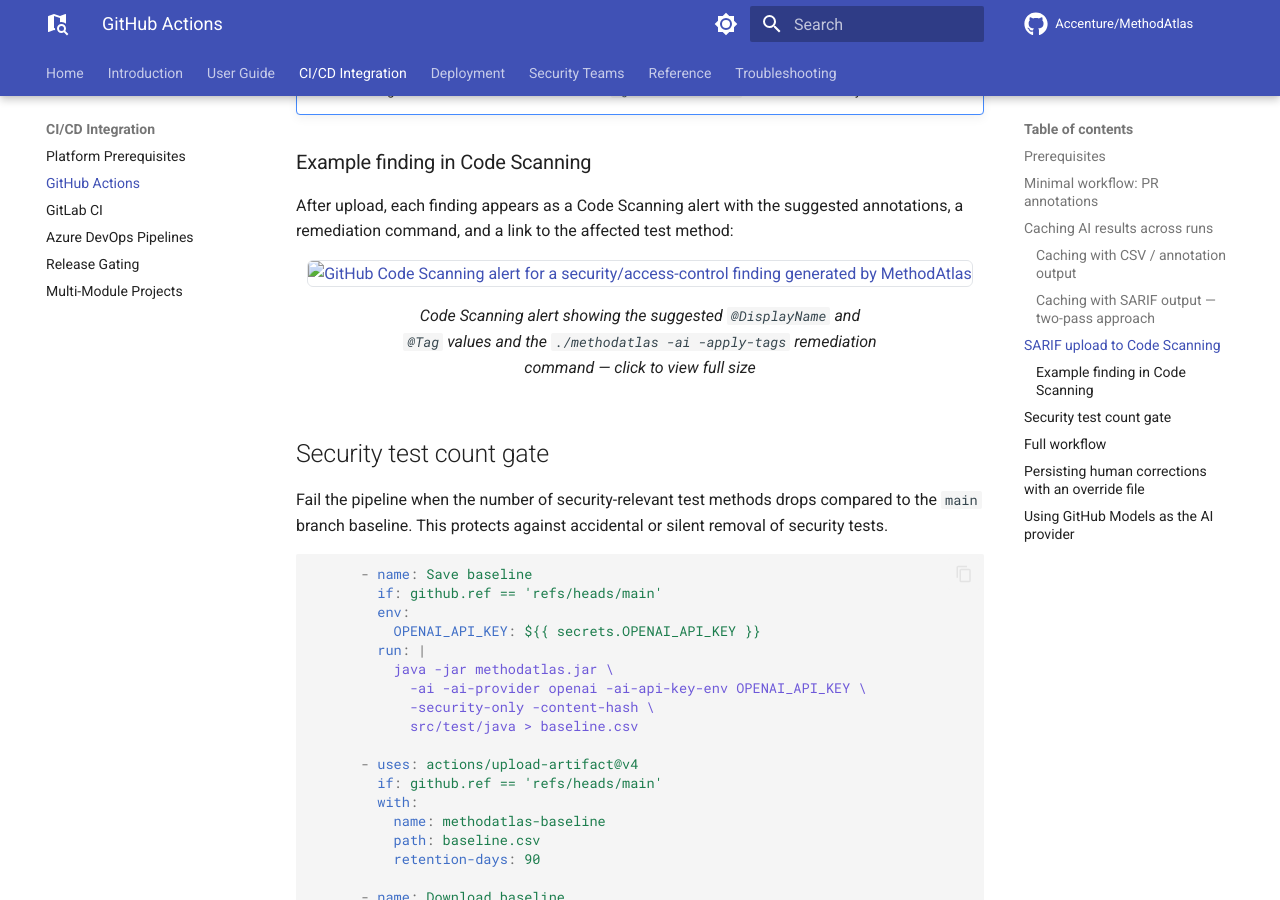
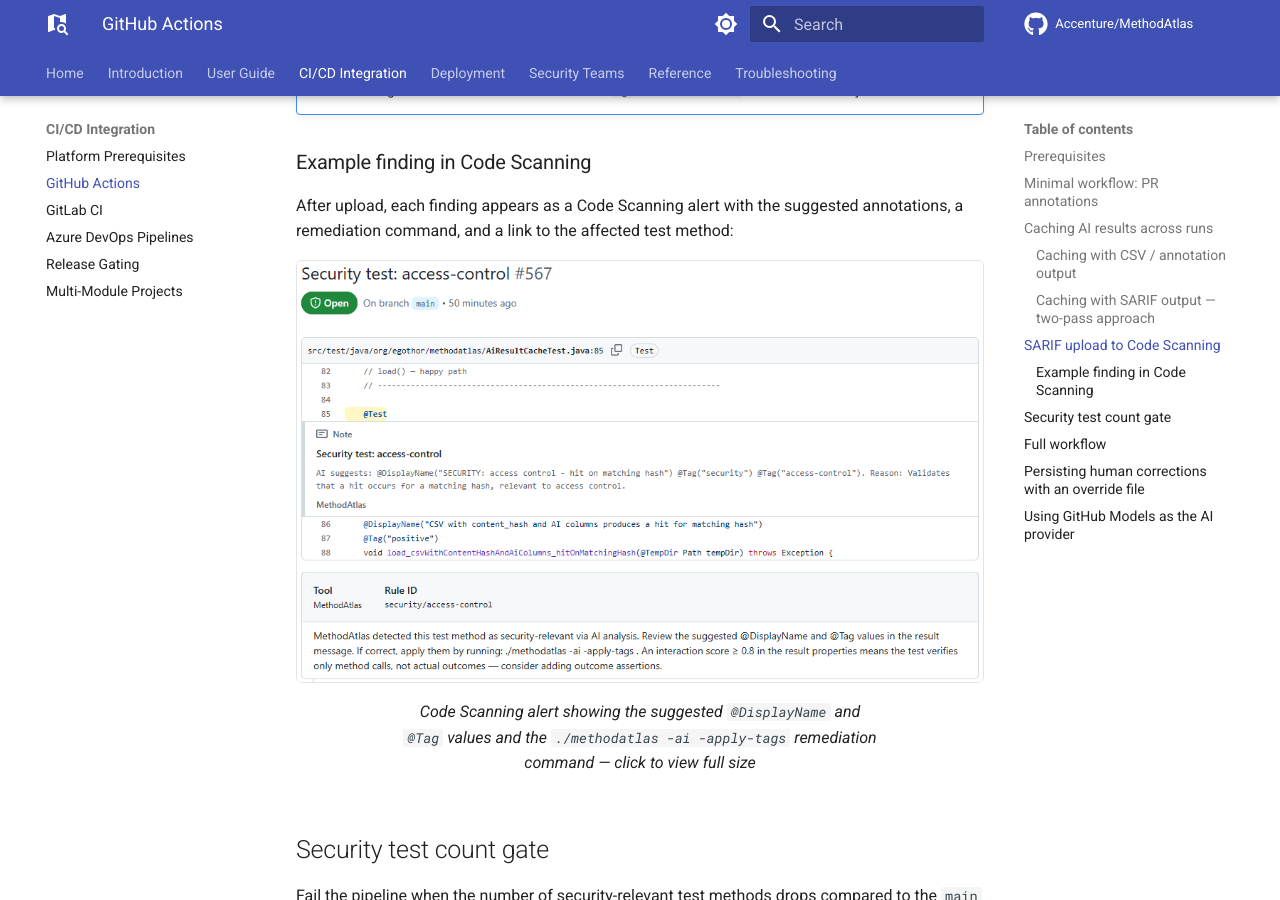
Before and after one commit to Accenture/MethodAtlas, an MkDocs documentation site: the page built from docs/ci/github-actions.md, in a window 1280 px wide and 900 px high, scrolled down 4653 px. Built offline with MkDocs 1.6.1 and Material for MkDocs 9.7.7, drawn with Linux system fonts in a browser that asks for light colours; comment, search, counter and statistics services are not loaded.

Commit message:
fix: incorrect relative link

```diff
--- a/docs/ci/github-actions.md
+++ b/docs/ci/github-actions.md
@@ -221,8 +221,8 @@
 test method:
 
 <figure>
-  <a href="../images/github-code-scanning-finding.png" target="_blank">
-    <img src="../images/github-code-scanning-finding.png"
+  <a href="../../images/github-code-scanning-finding.png" target="_blank">
+    <img src="../../images/github-code-scanning-finding.png"
          alt="GitHub Code Scanning alert for a security/access-control finding generated by MethodAtlas"
          style="max-width: 100%; border: 1px solid #e1e4e8; border-radius: 6px; cursor: zoom-in;">
   </a>
```
